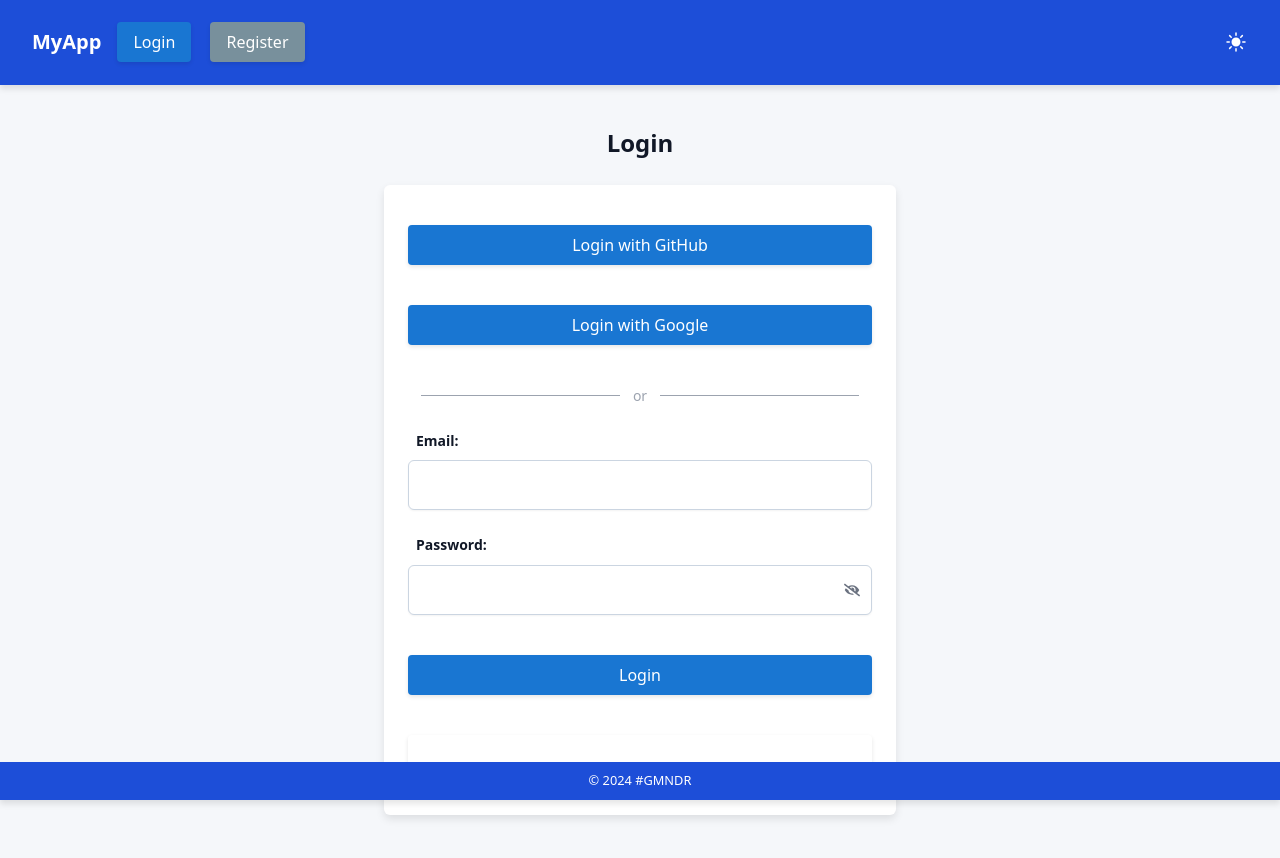
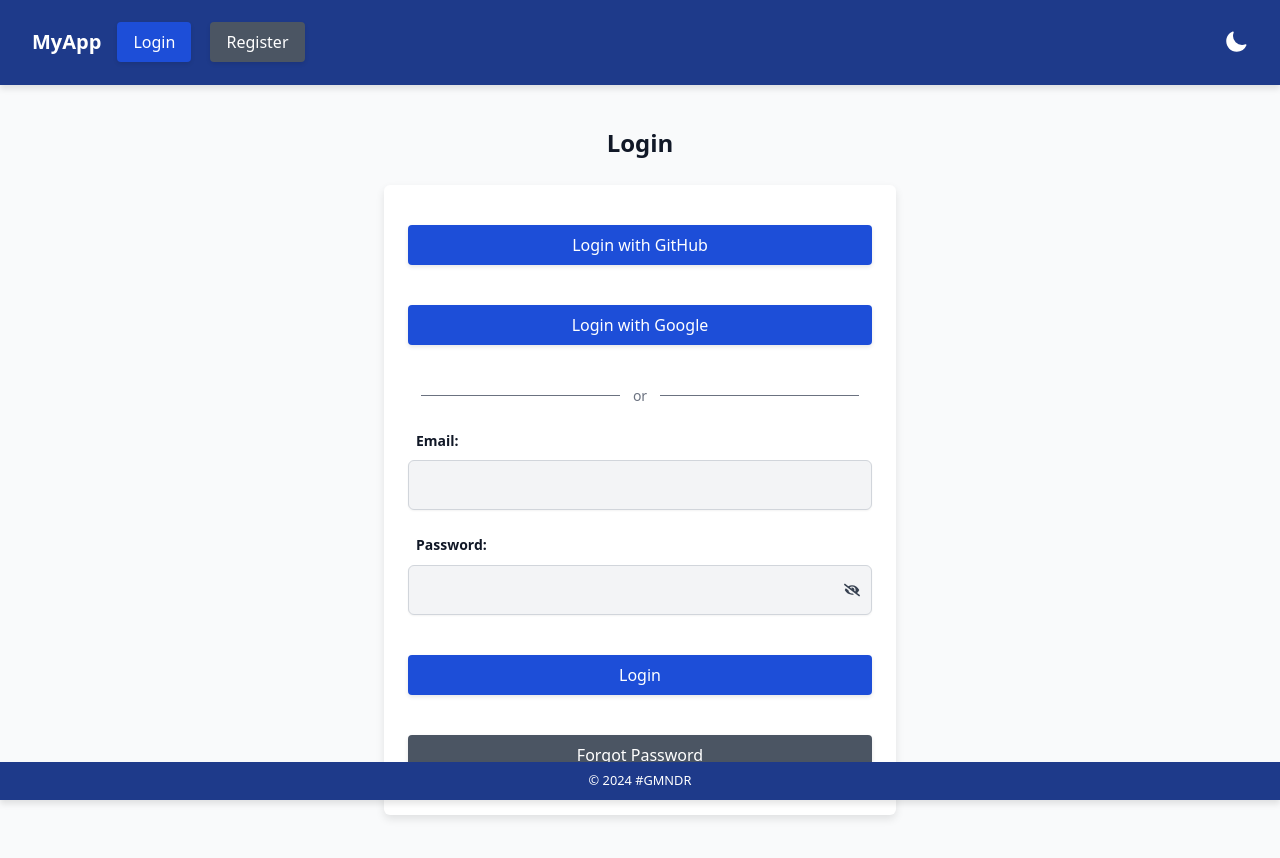
Before and after one commit to markusgemeinder/---gmndr-authentication-demo, a Next.js app: page /login in a window 1280 px wide. Shown: the top 858 px of the page. Built offline with nearby package versions, Linux system fonts and the light colour scheme; no server answers.

Commit message:
Update color theme (save status in local storage)

```diff
--- a/app/components/AuthForm/LoginForm.js
+++ b/app/components/AuthForm/LoginForm.js
@@ -100,8 +100,8 @@ export default function LoginForm({ onLogin, onOAuthLogin, error, onForgotPasswo
           <Button
             type='button'
             onClick={onForgotPassword}
-            bgColor='var(--color-button)'
-            hoverColor='var(--color-button-hover)'
+            bgColor='var(--color-button-forgot-password)'
+            hoverColor='var(--color-button-forgot-password-hover)'
             style={{ width: '100%' }}>
             Forgot Password
           </Button>
--- a/app/components/Authentication/ProtectedRoute.js
+++ b/app/components/Authentication/ProtectedRoute.js
@@ -1,3 +1,5 @@
+// /app/components/Authentication/ProtectedRoute.js
+
 'use client';
 
 import { useSession } from 'next-auth/react';
--- a/app/components/Common/Footer.js
+++ b/app/components/Common/Footer.js
@@ -1,11 +1,13 @@
+// /app/components/Common/Footer.js
+
 'use client';
 
 import styled from 'styled-components';
 
 // Footer container with fixed positioning at the bottom
 const FooterContainer = styled.footer`
-  background-color: var(--color-footer);
-  color: var(--color-footer-text);
+  background-color: var(--color-header); /* Identisch mit Header */
+  color: var(--color-header-text); /* Identisch mit Header-Textfarbe */
   position: fixed;
   bottom: 0;
   left: 0;
--- a/app/components/Common/ModalPopup.js
+++ b/app/components/Common/ModalPopup.js
@@ -18,7 +18,7 @@ export const BlinkingText = styled.p`
 export const ModalOverlay = styled.div`
   position: fixed;
   inset: 0;
-  background-color: var(--color-modal); /* Use color variable from globals.css */
+  background-color: var(--color-modal);
   display: flex;
   justify-content: center;
   align-items: center;
@@ -27,7 +27,7 @@ export const ModalOverlay = styled.div`
 
 // Styled component for modal content
 export const ModalContent = styled.div`
-  background-color: var(--color-modal-background); /* Use color variable from globals.css */
+  background-color: var(--color-modal-background);
   padding: 1.5rem;
   border-radius: 0.25rem;
   box-shadow: 0 2px 4px rgba(0, 0, 0, 0.1);
@@ -43,14 +43,14 @@ export const ModalHeader = styled.h2`
   font-weight: bold;
   margin-bottom: 1rem;
   text-align: center;
-  color: var(--color-header); /* Use color variable from globals.css */
+  color: var(--color-modal-header);
 `;
 
 // Styled component for modal paragraph
 export const ModalParagraph = styled.p`
   font-size: 1rem;
   margin-bottom: 1.5rem;
-  color: var(--color-text); /* Use color variable from globals.css */
+  color: var(--color-text);
   text-align: center;
 `;
 
@@ -58,12 +58,12 @@ export const ModalParagraph = styled.p`
 export const ModalInput = styled.input`
   width: 100%;
   padding: 0.5rem;
-  border: 1px solid var(--color-input-border); /* Use color variable from globals.css */
+  border: 1px solid var(--color-input-border);
   border-radius: 0.3rem;
   margin-bottom: 1rem;
   font-size: 1rem;
-  color: var(--color-text); /* Use color variable from globals.css */
-  background-color: var(--color-input-background); /* Use color variable from globals.css */
+  color: var(--color-text);
+  background-color: var(--color-input-background);
 `;
 
 // Styled component for modal button container
--- a/app/components/Common/Navigation.js
+++ b/app/components/Common/Navigation.js
@@ -62,6 +62,7 @@ const NavLink = styled(Link)`
 `;
 
 const ThemeToggle = styled.button`
+  margin-left: 2rem;
   background: none;
   border: none;
   color: var(--color-header-text);
@@ -80,6 +81,21 @@ export default function Navigation() {
   const pathname = usePathname();
   const [theme, setTheme] = useState('light');
 
+  // Load theme from localStorage on initial render
+  useEffect(() => {
+    const storedTheme = localStorage.getItem('theme') || 'light';
+    console.log('Loaded theme from localStorage:', storedTheme); // Debugging log
+    setTheme(storedTheme);
+  }, []);
+
+  // Update theme in localStorage and on document element
+  useEffect(() => {
+    console.log('Setting theme:', theme); // Debugging log
+    localStorage.setItem('theme', theme);
+    document.documentElement.setAttribute('data-theme', theme);
+  }, [theme]);
+
+  // Handle authentication and redirection
   useEffect(() => {
     if (status === 'loading') return;
 
@@ -90,10 +106,7 @@ export default function Navigation() {
     }
   }, [status, router, pathname]);
 
-  useEffect(() => {
-    document.documentElement.setAttribute('data-theme', theme);
-  }, [theme]);
-
+  // Handle theme toggle
   const toggleTheme = () => {
     setTheme((prevTheme) => (prevTheme === 'light' ? 'dark' : 'light'));
   };
@@ -136,9 +149,6 @@ export default function Navigation() {
         {session && (
           <NavList>
             <NavItem>
-              <NavLink href='/'>Home</NavLink>
-            </NavItem>
-            <NavItem>
               <NavLink href='/reviews'>Reviews</NavLink>
             </NavItem>
             {session.user.role === 'admin' && (
@@ -149,7 +159,7 @@ export default function Navigation() {
           </NavList>
         )}
         <ThemeToggle onClick={toggleTheme} aria-label='Toggle Theme'>
-          {theme === 'light' ? <SunIcon className='h-6 w-6' /> : <MoonIcon className='h-6 w-6' />}
+          {theme === 'light' ? <MoonIcon className='h-6 w-6' /> : <SunIcon className='h-6 w-6' />}
         </ThemeToggle>
       </NavContainer>
     </Header>
--- a/app/globals.css
+++ b/app/globals.css
@@ -1,3 +1,5 @@
+/* /app/globals.css */
+
 @tailwind base;
 @tailwind components;
 @tailwind utilities;
@@ -5,34 +7,32 @@
 /* Light Theme Colors */
 :root {
   /* Link Colors */
-  --color-link: #3b82f6;
-  --color-link-hover: #2563eb;
+  --color-link: #1e40af;
+  --color-link-hover: #1d4ed8;
 
   /* Text Colors */
-  --color-text: #111827; /* Dark text */
-  --color-text-medium: #6b7280;
-  --color-text-light: #9ca3af;
+  --color-text: #111827;
+  --color-text-medium: #374151;
+  --color-text-light: #6b7280;
 
-  /* Header Colors */
-  --color-header: #1d4ed8; /* Slightly darker blue */
+  /* Header & Footer Colors */
+  --color-header: #1e3a8a;
   --color-header-text: #ffffff;
-
-  /* Footer Colors */
-  --color-footer: var(--color-header);
-  --color-footer-text: var(--color-header-text);
+  --color-modal-header: #07498b;
 
   /* Background Colors */
-  --color-background: #f5f7fa; /* Lighter background, less contrast with header */
-  --color-form-background: #ffffff; /* Light form background */
-  --color-modal-background: #ffffff; /* Light modal background */
-  --color-input-background: #ffffff;
+  --color-background: #f9fafb;
+  --color-form-background: #ffffff;
+  --color-modal-background: #ffffff;
+  --color-input-background: #f3f4f6;
 
   /* Border Colors */
-  --color-border: #d1d5db;
-  --color-input-border: #cbd5e1;
+  --color-border: #e5e7eb;
+  --color-input-border: #d1d5db;
 
   /* Modal Colors */
-  --color-modal: rgba(31, 41, 55, 0.65);
+  --color-modal: rgba(31, 41, 55, 0.75);
+  --color-modal-text: #f3f4f6;
 
   /* Review Card Colors */
   --color-review-card-background: var(--color-form-background);
@@ -42,21 +42,21 @@
   --color-review-note: var(--color-text-light);
 
   /* Button Colors */
-  --color-button-primary: #1976d2;
-  --color-button-primary-hover: #1565c0;
-  --color-button-secondary: #78909c;
-  --color-button-secondary-hover: #607d8b;
+  --color-button-primary: #1d4ed8;
+  --color-button-primary-hover: #2563eb;
+  --color-button-secondary: #4b5563;
+  --color-button-secondary-hover: #374151;
   --color-button-text: #ffffff;
 
   /* Action Button Colors */
-  --color-button-review: #388e3c;
-  --color-button-review-hover: #2e7d32;
-  --color-button-demo-review: #ee7f2b;
-  --color-button-demo-review-hover: #f57c00;
+  --color-button-review: #22c55e;
+  --color-button-review-hover: #16a34a;
+  --color-button-demo-review: #f97316;
+  --color-button-demo-review-hover: #ea580c;
   --color-button-edit: var(--color-button-primary);
   --color-button-edit-hover: var(--color-button-primary-hover);
-  --color-button-delete: #d32f2f;
-  --color-button-delete-hover: #c62828;
+  --color-button-delete: #ef4444;
+  --color-button-delete-hover: #dc2626;
 
   /* Authentication Button Colors */
   --color-button-login: var(--color-button-edit);
@@ -69,9 +69,11 @@
   --color-button-ok-hover: var(--color-button-review-hover);
   --color-button-cancel: var(--color-button-secondary);
   --color-button-cancel-hover: var(--color-button-secondary-hover);
+  --color-button-forgot-password: var(--color-button-secondary);
+  --color-button-forgot-password-hover: var(--color-button-secondary-hover);
 
   /* Warning Colors */
-  --color-warning: #d97777;
+  --color-warning: #f87171;
 
   /* Star Colors */
   --star-color: #fbbf24;
@@ -81,59 +83,56 @@
 /* Dark Theme Colors */
 [data-theme='dark'] {
   /* Link Colors */
-  --color-link: #90cdf4;
-  --color-link-hover: #63b3ed;
+  --color-link: #93c5fd;
+  --color-link-hover: #60a5fa;
 
   /* Text Colors */
-  --color-text: #e5e7eb; /* Light text */
+  --color-text: #e5e7eb;
   --color-text-medium: #9ca3af;
   --color-text-light: #6b7280;
 
-  /* Header Colors */
-  --color-header: #1e3a8a; /* Darker blue */
+  /* Header & Footer Colors */
+  --color-header: #1e3a8a;
   --color-header-text: #ffffff;
-
-  /* Footer Colors */
-  --color-footer: var(--color-header);
-  --color-footer-text: var(--color-header-text);
+  --color-modal-header: #e3eafe;
 
   /* Background Colors */
-  --color-background: #2d3748; /* Dark background, lighter than header */
-  --color-form-background: #4a5568; /* Slightly lighter than background */
-  --color-modal-background: #374151; /* Darker modal background for better contrast */
+  --color-background: #1f2937;
+  --color-form-background: #2d3748;
+  --color-modal-background: #374151;
   --color-input-background: #333333;
 
   /* Border Colors */
-  --color-border: #4a5568;
-  --color-input-border: #6b7280;
+  --color-border: #4b5563;
+  --color-input-border: #4b5563;
 
   /* Modal Colors */
-  --color-modal: rgba(31, 41, 55, 0.65);
-  --color-modal-text: #e5e7eb; /* Lighter text color for modal */
+  --color-modal: rgba(31, 41, 55, 0.85);
+  --color-modal-text: #f3f4f6;
 
   /* Review Card Colors */
   --color-review-card-background: var(--color-form-background);
-  --color-review-card-border: #6b7280;
+  --color-review-card-border: #4b5563;
   --color-review-header: var(--color-text);
   --color-review-text: var(--color-text-medium);
   --color-review-note: var(--color-text-light);
 
   /* Button Colors */
-  --color-button-primary: #bb86fc;
-  --color-button-primary-hover: #8c3f9f;
-  --color-button-secondary: #546e7a;
-  --color-button-secondary-hover: #455a64;
-  --color-button-text: #121212;
+  --color-button-primary: #004ecb;
+  --color-button-primary-hover: #427eff;
+  --color-button-secondary: #4b5563;
+  --color-button-secondary-hover: #374151;
+  --color-button-text: #ffffff;
 
   /* Action Button Colors */
-  --color-button-review: #4caf50; /* Softer green */
-  --color-button-review-hover: #388e3c;
-  --color-button-demo-review: #ffb74d; /* Softer orange */
-  --color-button-demo-review-hover: #ff9800;
+  --color-button-review: #15803d;
+  --color-button-review-hover: #166534;
+  --color-button-demo-review: #ea580c;
+  --color-button-demo-review-hover: #c2410c;
   --color-button-edit: var(--color-button-primary);
   --color-button-edit-hover: var(--color-button-primary-hover);
-  --color-button-delete: #d32f2f;
-  --color-button-delete-hover: #c62828;
+  --color-button-delete: #b91c1c;
+  --color-button-delete-hover: #991b1b;
 
   /* Authentication Button Colors */
   --color-button-login: var(--color-button-edit);
@@ -146,9 +145,11 @@
   --color-button-ok-hover: var(--color-button-review-hover);
   --color-button-cancel: var(--color-button-secondary);
   --color-button-cancel-hover: var(--color-button-secondary-hover);
+  --color-button-forgot-password: var(--color-button-secondary);
+  --color-button-forgot-password-hover: var(--color-button-secondary-hover);
 
   /* Warning Colors */
-  --color-warning: #f44336;
+  --color-warning: #f87171;
 
   /* Star Colors */
   --star-color: #fbbf24;
```
